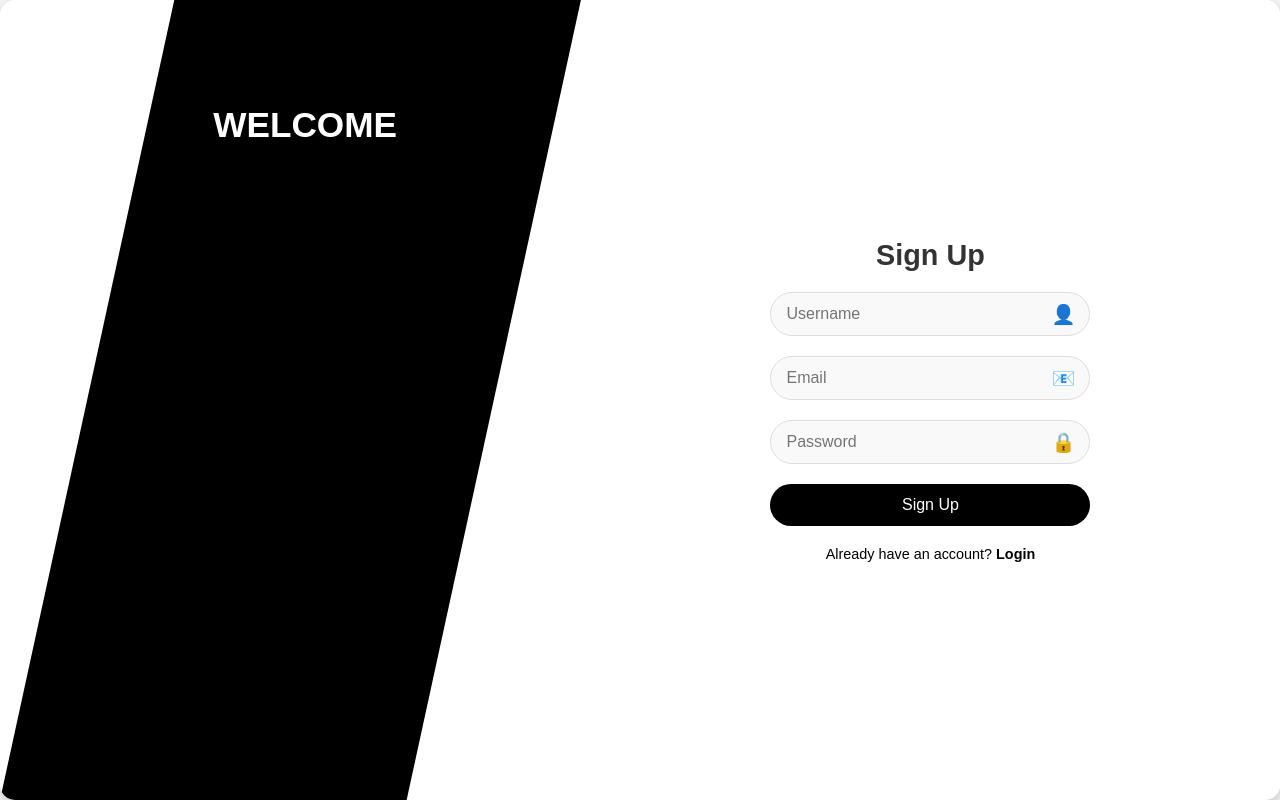
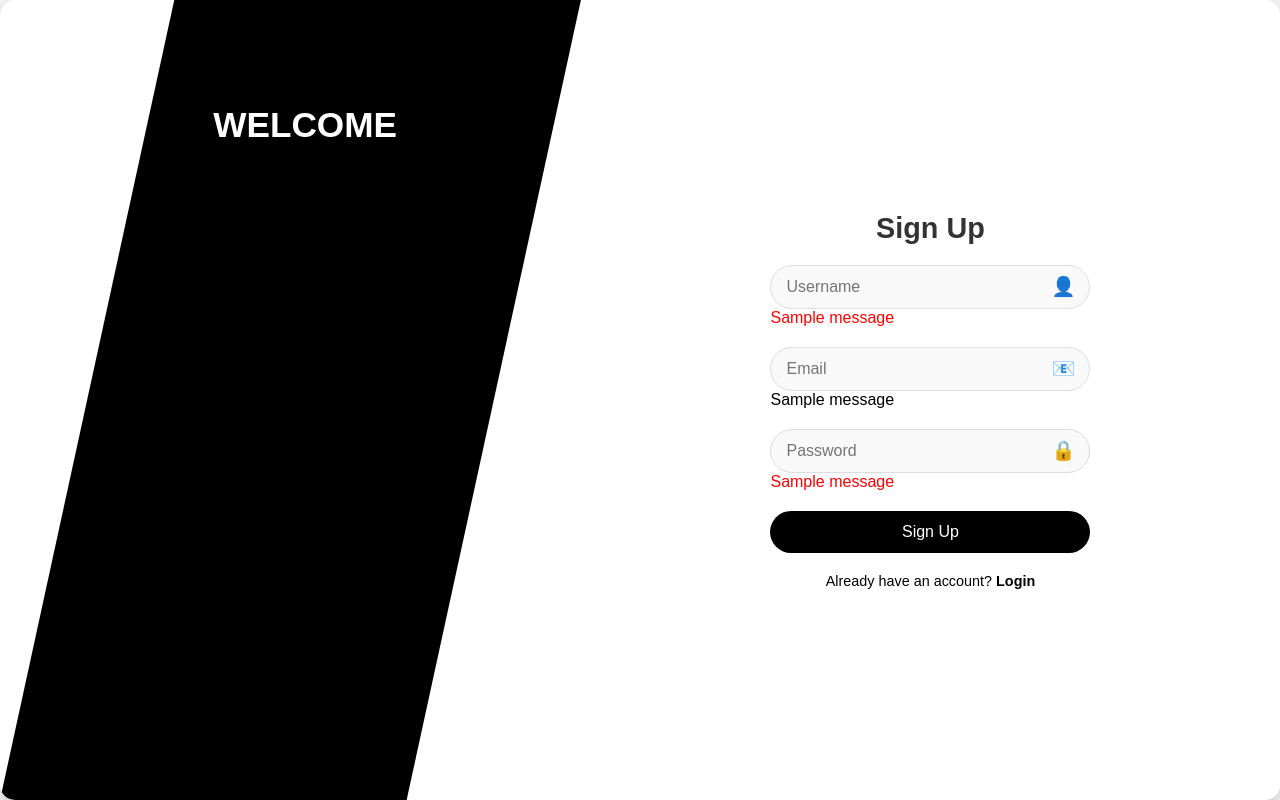
Before and after one commit to Aziz123459/python-project, a Flask app: page /signUp in a window 1280 px wide. Run offline with Flask 3, Linux system fonts and the light colour scheme; one stand-in notice (Sample message) is shown.

Commit message:
validation

```diff
--- a/flask_app/controllers/user_controller.py
+++ b/flask_app/controllers/user_controller.py
@@ -36,11 +36,11 @@ def login():
 def submit_login():
     user=User.get_by_email(request.form)
     if user==None:
-        return redirect("/")
+        return redirect("/login")
     elif not bcrypt.check_password_hash(request.form["password"],user.password):
             flash("Invalid Email/Password","login_password_validation")
-            return redirect("/")
+            return redirect("/login")
     else:
         session["user_id"]=user.id
         session["name"]=user.user_name
-        return redirect("/login")
+        return redirect("/home")
--- a/flask_app/static/style.css
+++ b/flask_app/static/style.css
@@ -94,7 +94,7 @@ form {
 
 .input-group .icon {
     position: absolute;
-    top: 50%;
+    top: 35%;
     right: 15px;
     transform: translateY(-50%);
     font-size: 1.2em;
--- a/flask_app/templates/index.html
+++ b/flask_app/templates/index.html
@@ -17,14 +17,35 @@
                 <div class="input-group">
                     <input type="text" name="user_name" placeholder="Username">
                     <span class="icon">👤</span>
+                    {%for message in get_flashed_messages(category_filter=["user_name_validation"]):%}
+                    <div class="alert alert-warning">
+                       <p style="color: red;">{{message}}</p>
+                    </div>
+                    {%endfor%}
+
                 </div>
                 <div class="input-group">
                     <input type="email" name="email" placeholder="Email">
                     <span class="icon">📧</span>
+                    <br>
+                    {%for message in get_flashed_messages(category_filter=["email_validation"]):%}
+                    <div class="alert alert-waring">
+                      {{message}}
+                    </div>
+                    {%endfor%}
+
                 </div>
                 <div class="input-group">
                     <input type="password" name="password" placeholder="Password">
                     <span class="icon">🔒</span>
+                    <br>
+                    {%for message in get_flashed_messages(category_filter=["password_validation"]):%}
+                    <div  class="alert alert-warning">
+                        <p style="color: red;">{{message}}</p>
+                    </div>
+                    {%endfor%}
+
+
                 </div>
                 <button type="submit" class="btn">Sign Up</button>
                 <p class="login-link">Already have an account? <a href="/login">Login</a></p>
--- a/flask_app/templates/login.html
+++ b/flask_app/templates/login.html
@@ -12,7 +12,7 @@
     <div class="container">
         <div class="right-section">
             <h2>Login</h2>
-            <form action="#">
+            <form action="/user/login" method="post">
                 <div class="input-group">
                     <input type="email" id="email" placeholder="Email">
                     <span class="icon">📧</span>
```
Also changed, not shown: flask_app/models/user_model.py (+6 -3 lines).
